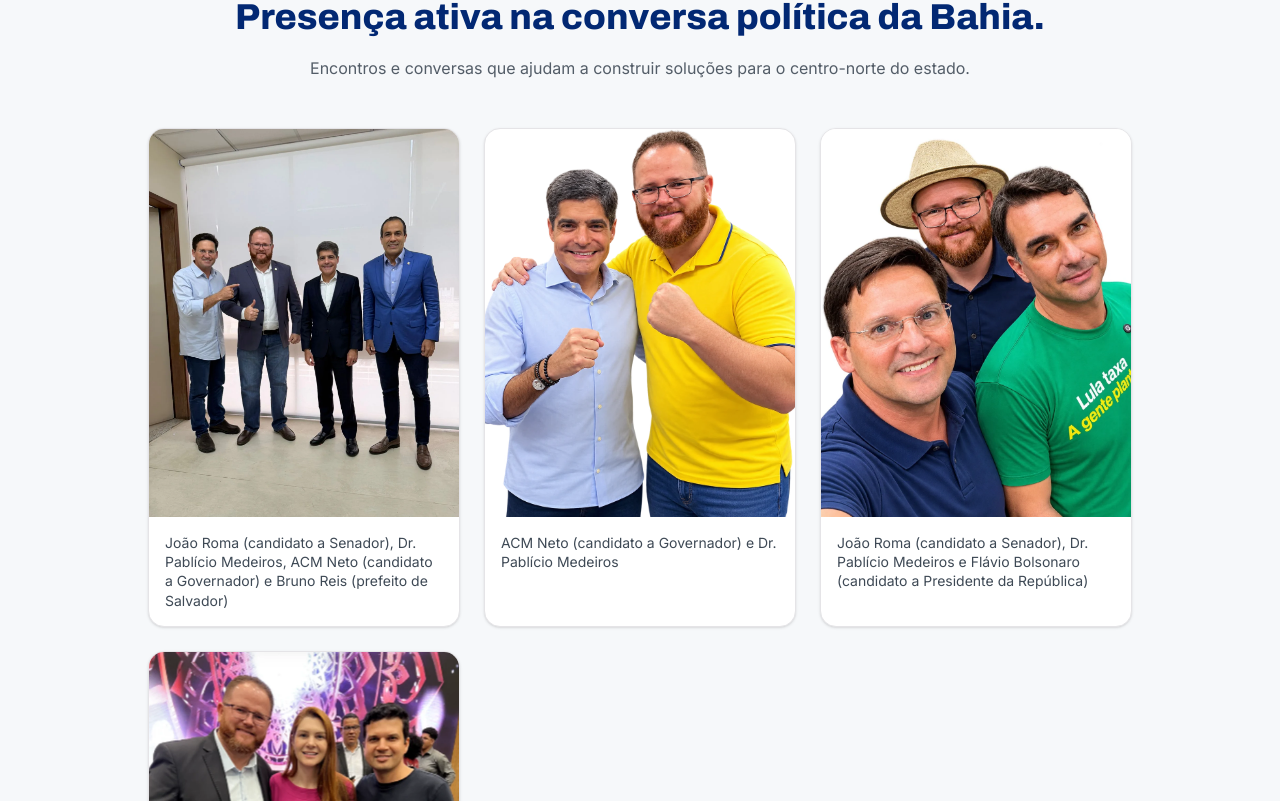
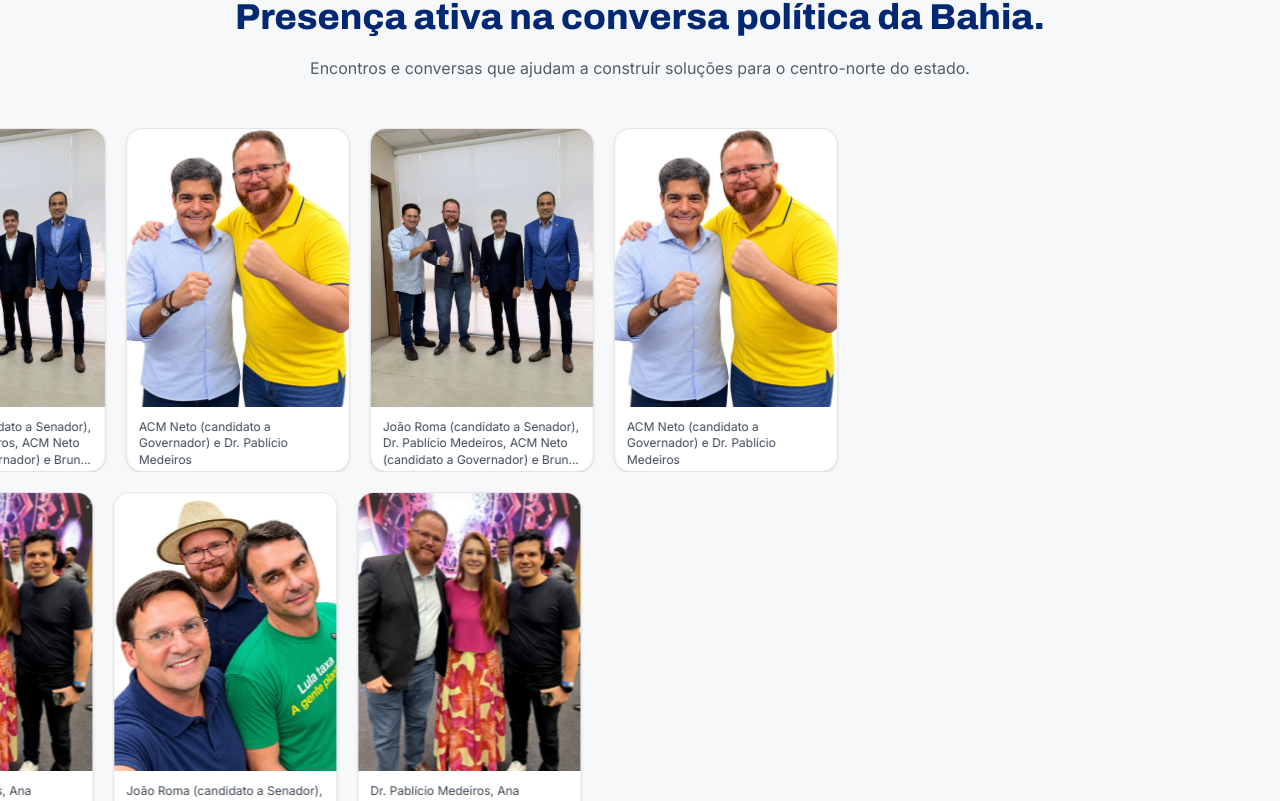
Before and after one commit to d10gomes/deputado-pablicio-irece-pagina-, a React (Vite) app: page / in a window 1280 px wide. Shown: the part 6399-7200 px from the top of the page. Built offline with nearby package versions, Linux system fonts and the light colour scheme; no server answers.

Commit message:
feat: galeria de fotos vira carrossel de 2 fileiras rotativas continuas

```diff
--- a/src/components/Articulacao.tsx
+++ b/src/components/Articulacao.tsx
@@ -1,10 +1,50 @@
-import { galeria } from "../data/galeria";
+import { galeria, type FotoGaleria } from "../data/galeria";
+
+function Card({ foto }: { foto: FotoGaleria }) {
+  return (
+    <figure className="w-40 sm:w-56 shrink-0 rounded-2xl overflow-hidden bg-white border border-[#e5e4e7] shadow-sm">
+      <img
+        src={foto.src}
+        alt={foto.legenda}
+        className="w-full aspect-[4/5] object-cover object-top"
+      />
+      <figcaption className="p-2.5 sm:p-3 h-14 sm:h-16 text-[11px] sm:text-xs text-[#0e1b2a]/80 leading-snug line-clamp-3">
+        {foto.legenda}
+      </figcaption>
+    </figure>
+  );
+}
+
+function Row({ items, direction }: { items: FotoGaleria[]; direction: "left" | "right" }) {
+  if (items.length === 0) return null;
+  const track = [...items, ...items];
+
+  return (
+    <div className="overflow-hidden">
+      <div
+        className={
+          direction === "left"
+            ? "marquee-track flex gap-4 sm:gap-5 w-max animate-[marqueeLeft_28s_linear_infinite] hover:[animation-play-state:paused]"
+            : "marquee-track flex gap-4 sm:gap-5 w-max animate-[marqueeRight_32s_linear_infinite] hover:[animation-play-state:paused]"
+        }
+      >
+        {track.map((foto, i) => (
+          <Card key={i} foto={foto} />
+        ))}
+      </div>
+    </div>
+  );
+}
 
 export default function Articulacao() {
   if (galeria.length === 0) return null;
 
+  const meio = Math.ceil(galeria.length / 2);
+  const linha1 = galeria.slice(0, meio);
+  const linha2 = galeria.slice(meio);
+
   return (
-    <section className="bg-[#f6f8fa] py-12 sm:py-16 md:py-24">
+    <section className="bg-[#f6f8fa] py-12 sm:py-16 md:py-24 overflow-hidden">
       <div className="max-w-5xl mx-auto px-4 sm:px-5">
         <p className="uppercase tracking-widest text-[#0339a6] font-semibold text-xs sm:text-sm mb-3 text-center">
           <span className="rounded-full bg-[#0339a6]/10 px-3.5 sm:px-4 py-1.5">
@@ -17,24 +57,11 @@ export default function Articulacao() {
         <p className="text-center text-sm sm:text-base text-[#0e1b2a]/70 max-w-2xl mx-auto mb-8 sm:mb-12">
           Encontros e conversas que ajudam a construir soluções para o centro-norte do estado.
         </p>
+      </div>
 
-        <div className="grid sm:grid-cols-2 lg:grid-cols-3 gap-5 sm:gap-6">
-          {galeria.map((foto, i) => (
-            <figure
-              key={i}
-              className="rounded-2xl overflow-hidden bg-white border border-[#e5e4e7] shadow-sm hover:shadow-lg transition-shadow"
-            >
-              <img
-                src={foto.src}
-                alt={foto.legenda}
-                className="w-full aspect-[4/5] object-cover object-top"
-              />
-              <figcaption className="p-4 text-sm text-[#0e1b2a]/80 leading-snug">
-                {foto.legenda}
-              </figcaption>
-            </figure>
-          ))}
-        </div>
+      <div className="space-y-4 sm:space-y-5">
+        <Row items={linha1} direction="left" />
+        <Row items={linha2} direction="right" />
       </div>
     </section>
   );
--- a/src/index.css
+++ b/src/index.css
@@ -58,9 +58,28 @@ h1, h2, h3, h4, .font-display {
   to { opacity: 1; transform: scale(1) translateY(0); }
 }
 
+@keyframes marqueeLeft {
+  from { transform: translateX(0); }
+  to { transform: translateX(-50%); }
+}
+
+@keyframes marqueeRight {
+  from { transform: translateX(-50%); }
+  to { transform: translateX(0); }
+}
+
+.marquee-track {
+  will-change: transform;
+}
+
 @media (prefers-reduced-motion: reduce) {
   *, *::before, *::after {
     animation-duration: 0.01ms !important;
     transition-duration: 0.01ms !important;
   }
+
+  /* the marquee jitters at 0.01ms instead of looking stopped — pause it instead */
+  .marquee-track {
+    animation-play-state: paused !important;
+  }
 }
```
Also changed, not shown: 1 other file (tests, documents, lock files or other folders).
